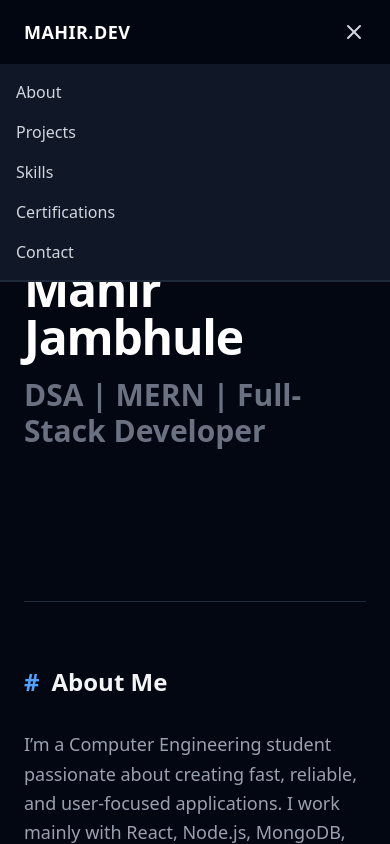
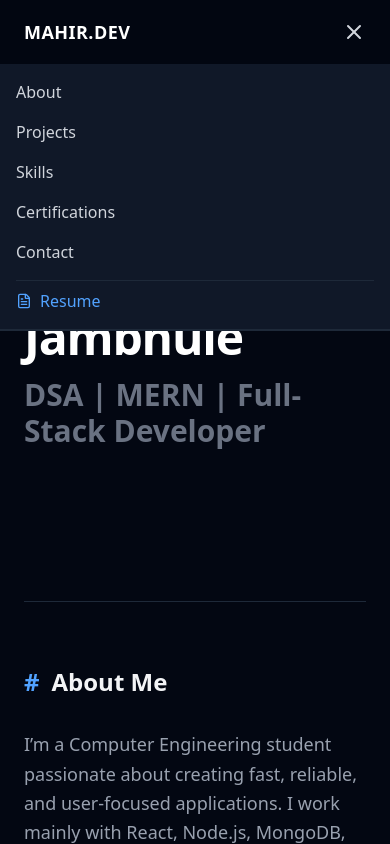
Before and after one commit to Mahirjambhule/portfolio, a React (Vite) app: page / in a window 390 px wide. Both pictures are taken after a click on the button "Toggle menu". Shown: the top 844 px of the page. Built offline with nearby package versions, Linux system fonts and the light colour scheme.

Commit message:
update resume

```diff
--- a/src/App.jsx
+++ b/src/App.jsx
@@ -1,4 +1,4 @@
-// File: src/App.jsx
+
 import React from "react";
 import { DATA } from "./data";
 
--- a/src/components/Header.jsx
+++ b/src/components/Header.jsx
@@ -2,9 +2,9 @@ import React, { useState } from 'react';
 import { Menu, X, FileText } from 'lucide-react';
 import { DATA } from '../data';
 
-
 export const Header = () => {
     const [isMenuOpen, setIsMenuOpen] = useState(false);
+
     const navItems = [
         { name: 'About', href: '#about' },
         { name: 'Projects', href: '#projects' },
@@ -13,39 +13,58 @@ export const Header = () => {
         { name: 'Contact', href: '#contact' }
     ];
 
-
     return (
         <header className="fixed top-0 w-full bg-gray-950/95 border-b border-gray-800 z-50">
             <div className="max-w-4xl mx-auto px-6 h-16 flex items-center justify-between">
-                <a href="#" className="font-bold text-lg text-white tracking-wide">{DATA.name.split(' ')[0].toUpperCase()}.DEV</a>
 
+                <a href="#" className="font-bold text-lg text-white tracking-wide">
+                    {DATA.name.split(' ')[0].toUpperCase()}.DEV
+                </a>
 
                 <nav className="hidden md:flex gap-6 text-sm font-medium">
                     {navItems.map(item => (
-                        <a key={item.name} href={item.href} className="hover:text-blue-400 transition-colors">{item.name}</a>
+                        <a key={item.name} href={item.href} className="hover:text-blue-400 transition-colors">
+                            {item.name}
+                        </a>
                     ))}
-                    <a href={DATA.socials.resume} target="_blank" className="text-blue-400 hover:underline flex items-center gap-2"><FileText size={16} />Resume</a>
+
+                    <a
+                        href={DATA.socials.resume}
+                        target="_blank"
+                        rel="noopener noreferrer"
+                        className="text-blue-400 hover:underline flex items-center gap-2"
+                    >
+                        <FileText size={16} />Resume
+                    </a>
                 </nav>
 
-
-                <button className="md:hidden" onClick={() => setIsMenuOpen(!isMenuOpen)} aria-label="Toggle menu">
+                <button className="md:hidden text-gray-300" onClick={() => setIsMenuOpen(!isMenuOpen)} aria-label="Toggle menu">
                     {isMenuOpen ? <X size={24} /> : <Menu size={24} />}
                 </button>
             </div>
 
-
             {isMenuOpen && (
-                <div className="md:hidden bg-gray-900 border-b border-gray-800 p-4 space-y-4 animate-in slide-in-from-top-5 duration-200">
+                <div className="md:hidden bg-gray-900 border-b border-gray-800 p-4 space-y-4">
                     {navItems.map(item => (
                         <a
                             key={item.name}
                             href={item.href}
-                            className="block hover:text-blue-400 text-gray-300"
+                            className="block text-gray-300 hover:text-blue-400"
                             onClick={() => setIsMenuOpen(false)}
                         >
                             {item.name}
                         </a>
                     ))}
+
+                    <a
+                        href={DATA.socials.resume}
+                        target="_blank"
+                        rel="noopener noreferrer"
+                        className="block text-blue-400 font-medium flex items-center gap-2 pt-2 border-t border-gray-800"
+                        onClick={() => setIsMenuOpen(false)}
+                    >
+                        <FileText size={16} /> Resume
+                    </a>
                 </div>
             )}
         </header>
--- a/src/components/ProjectCard.jsx
+++ b/src/components/ProjectCard.jsx
@@ -7,7 +7,6 @@ export const ProjectCard = ({ project }) => (
         <div className="flex justify-between items-start mb-4">
             <h3 className="text-xl font-bold text-gray-100">{project.title}</h3>
             <div className="flex gap-3 text-gray-400">
-                {/* Added rel="noopener noreferrer" to both links */}
                 <a href={project.github} target="_blank" rel="noopener noreferrer" className="hover:text-white" aria-label="View GitHub Repository">
                     <Github size={20} />
                 </a>
```
